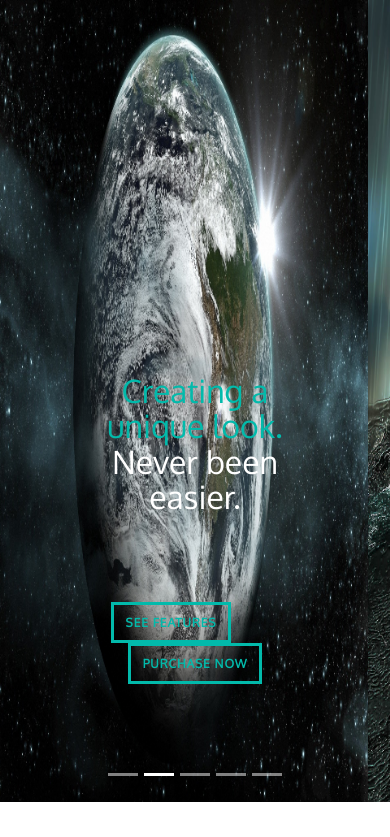
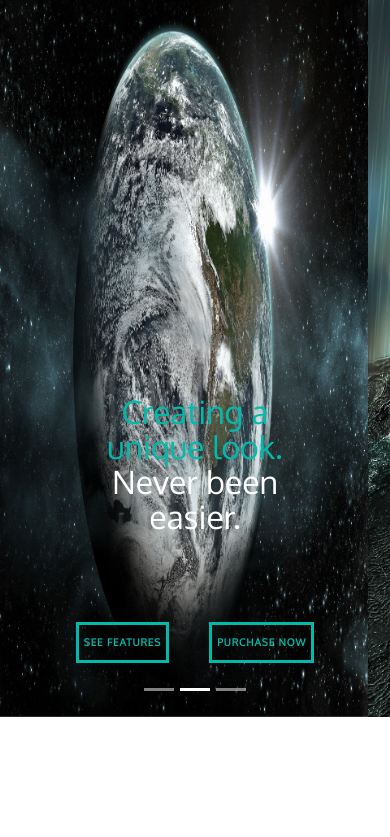
Before and after one commit to BzaBza/portfoli-home-work, a website: page app/index.html in a window 390 px wide. Shown: the top 837 px of the page. Drawn offline with nearby package versions, Linux system fonts and the light colour scheme; a script that the page names is missing.

Commit message:
install Redux, webpack

```diff
--- a/app/index.html
+++ b/app/index.html
@@ -7,7 +7,8 @@
     <meta http-equiv="X-UA-Compatible" content="ie=edge">
     <title>Home-page</title>
     <link href="https://fonts.googleapis.com/css?family=Oxygen" rel="stylesheet">
-    <link href="https://maxcdn.bootstrapcdn.com/font-awesome/4.7.0/css/font-awesome.min.css" rel="stylesheet" integrity="sha384-wvfXpqpZZVQGK6TAh5PVlGOfQNHSoD2xbE+QkPxCAFlNEevoEH3Sl0sibVcOQVnN" crossorigin="anonymous">
+    <link href="https://maxcdn.bootstrapcdn.com/font-awesome/4.7.0/css/font-awesome.min.css" rel="stylesheet"
+          integrity="sha384-wvfXpqpZZVQGK6TAh5PVlGOfQNHSoD2xbE+QkPxCAFlNEevoEH3Sl0sibVcOQVnN" crossorigin="anonymous">
     <link rel="import" id="nav" onload="show()" href="modules/navigation/nav-header.html">
     <link rel="stylesheet" href="style/header.css">
     <link rel="stylesheet" href="style/footer.css">
@@ -29,7 +30,7 @@
             <h2><span class="main-color flex-row d-flex justify-content-center">Creating a unique look.</span><span>Never been easier.</span>
             </h2>
         </div>
-        <div class="flex-row col-md-12 d-flex justify-content-center welcome-buttons flex-wrap">
+        <div class="flex-row col-md-12 d-flex justify-content-center welcome-buttons">
             <button type="button" class="button welcome-button">see features</button>
             <button type="button" class="button">purchase now</button>
         </div>
@@ -39,18 +40,16 @@
             <li data-target="#carouselExampleIndicators" data-slide-to="0" class="active"></li>
             <li data-target="#carouselExampleIndicators" data-slide-to="1"></li>
             <li data-target="#carouselExampleIndicators" data-slide-to="2"></li>
-            <li data-target="#carouselExampleIndicators" data-slide-to="3"></li>
-            <li data-target="#carouselExampleIndicators" data-slide-to="4"></li>
         </ol>
         <div class="carousel-inner" role="listbox">
             <div class="carousel-item active">
-                <img class="d-block img-fluid" src="graphic/slider/1398136391621.jpg" alt="First slide">
+                <img class="carousel-img col-md-12" src="graphic/slider/1398136391621.jpg" alt="First slide">
             </div>
             <div class="carousel-item">
-                <img class="d-block img-fluid" src="graphic/slider/674913.jpg" alt="Second slide">
+                <img class="carousel-img col-md-12" src="graphic/slider/674913.jpg" alt="Second slide">
             </div>
             <div class="carousel-item">
-                <img class="d-block img-fluid" src="graphic/slider/585349318-1980-x-1020-hd-wallpapers.jpg"
+                <img class="carousel-img col-md-12" src="graphic/slider/585349318-1980-x-1020-hd-wallpapers.jpg"
                      alt="Third slide">
             </div>
         </div>
@@ -198,13 +197,13 @@
                 <a href="#" class="d-flex flex-row justify-content-center main-color"> — Moby-Dick, Herman Melville.</a>
             </div>
             <div class="carousel-item active">
-                <img class="d-block img-fluid" src="graphic/quote-slider/any.jpg" alt="First slide">
+                <img class="d-block img-fluid col-md-12" src="graphic/quote-slider/any.jpg" alt="First slide">
             </div>
             <div class="carousel-item">
-                <img class="d-block img-fluid" src="graphic/quote-slider/any%20(1).jpg" alt="Second slide">
+                <img class="d-block img-fluid col-md-12" src="graphic/quote-slider/any%20(1).jpg" alt="Second slide">
             </div>
             <div class="carousel-item">
-                <img class="d-block img-fluid" src="graphic/quote-slider/any%20(2).jpg" alt="Third slide">
+                <img class="d-block img-fluid col-md-12gu" src="graphic/quote-slider/any%20(2).jpg" alt="Third slide">
             </div>
         </div>
     </div>
--- a/app/sass-styles/index-style/welcome-section.sass
+++ b/app/sass-styles/index-style/welcome-section.sass
@@ -10,6 +10,9 @@ ul
 
 button:hover
   cursor: pointer
+
+.welcome
+  height: 90vh
 
 .hover-link:hover
   color: #6d0fae
@@ -33,17 +36,20 @@ button:hover
 .yellow-color
   color: $YellowColor
 
-.welcome
-  min-height: 95vh
-  width: 100%
-  margin: auto
+.carousel-item
+  img
+    padding: 0
 
 .welcome-content
-  height: 70%!important
+  height: 70%
 
-.img-fluid
-  height: 95vh !important
-  width: 100% !important
+.carousel-img
+  height: 95vh
+  overflow: hidden
+  @media (max-width: 1000px)
+    width: auto
+    height: 85vh
+    overflow: hidden
 
 .button
   background: none
@@ -56,6 +62,9 @@ button:hover
   line-height: 35px
   letter-spacing: 0.9px
   padding: 0 1em 0 1em
+  @media (max-width: 479px)
+    font-size: 10px
+    padding: 0 0.5em 0 0.5em
 
 .button:hover
   background: $MainColor
--- a/app/style/index-styles/index-style.css
+++ b/app/style/index-styles/index-style.css
@@ -423,6 +423,9 @@ ul {
 button:hover {
   cursor: pointer; }
 
+.welcome {
+  height: 90vh; }
+
 .hover-link:hover {
   color: #6d0fae;
   text-decoration: none; }
@@ -445,17 +448,20 @@ button:hover {
 .yellow-color {
   color: #ffae00; }
 
-.welcome {
-  min-height: 95vh;
-  width: 100%;
-  margin: auto; }
+.carousel-item img {
+  padding: 0; }
 
 .welcome-content {
-  height: 70% !important; }
+  height: 70%; }
 
-.img-fluid {
-  height: 95vh !important;
-  width: 100% !important; }
+.carousel-img {
+  height: 95vh;
+  overflow: hidden; }
+  @media (max-width: 1000px) {
+    .carousel-img {
+      width: auto;
+      height: 85vh;
+      overflow: hidden; } }
 
 .button {
   background: none;
@@ -468,6 +474,10 @@ button:hover {
   line-height: 35px;
   letter-spacing: 0.9px;
   padding: 0 1em 0 1em; }
+  @media (max-width: 479px) {
+    .button {
+      font-size: 10px;
+      padding: 0 0.5em 0 0.5em; } }
 
 .button:hover {
   background: #02baab;
--- a/package.json
+++ b/package.json
@@ -16,6 +16,8 @@
     "gulp": "^3.9.1",
     "gulp-concat": "^2.6.1",
     "gulp-sass": "^3.1.0",
-    "gulp-watch": "^4.3.11"
+    "gulp-watch": "^4.3.11",
+    "redux": "^3.7.2",
+    "webpack": "^3.10.0"
   }
 }
```
Also changed, not shown: 1 other file.
